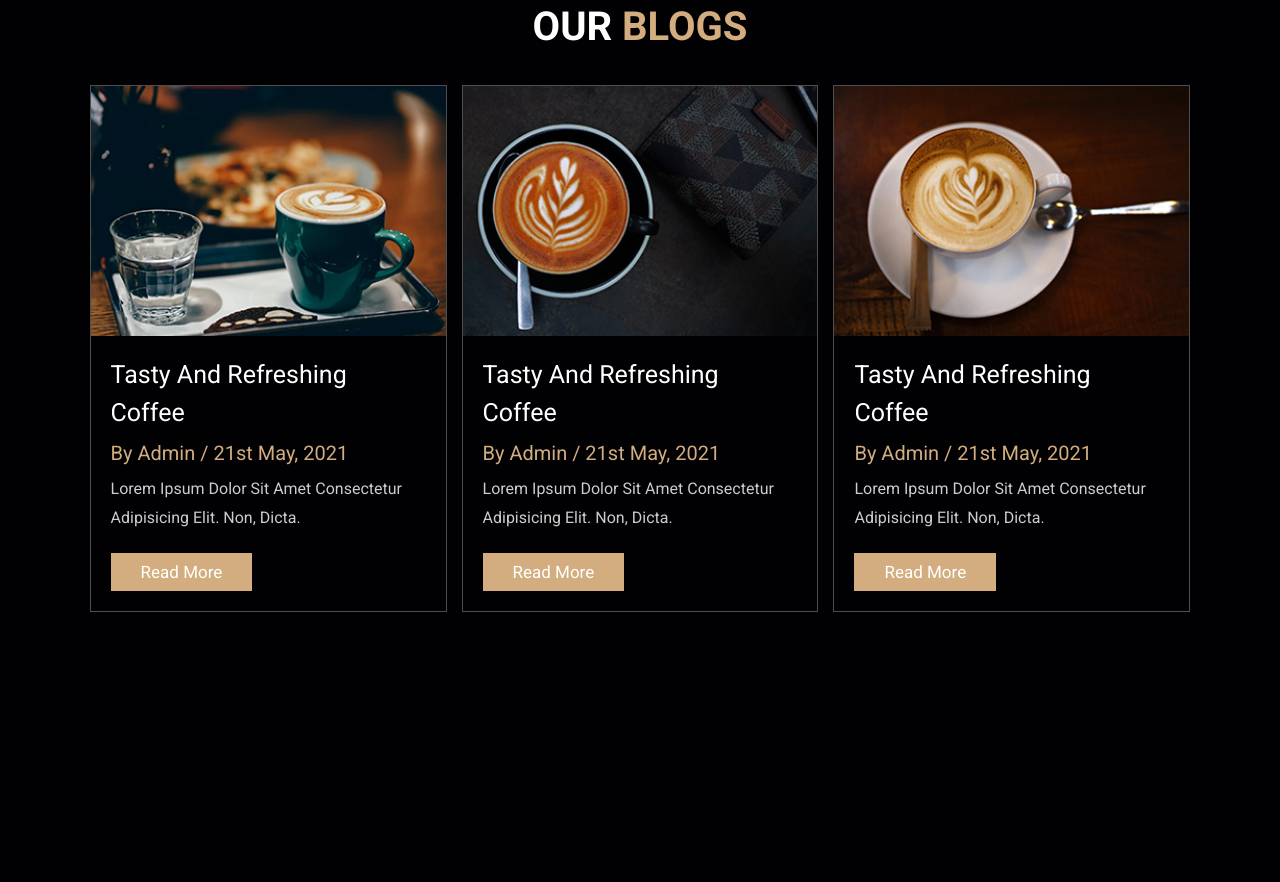
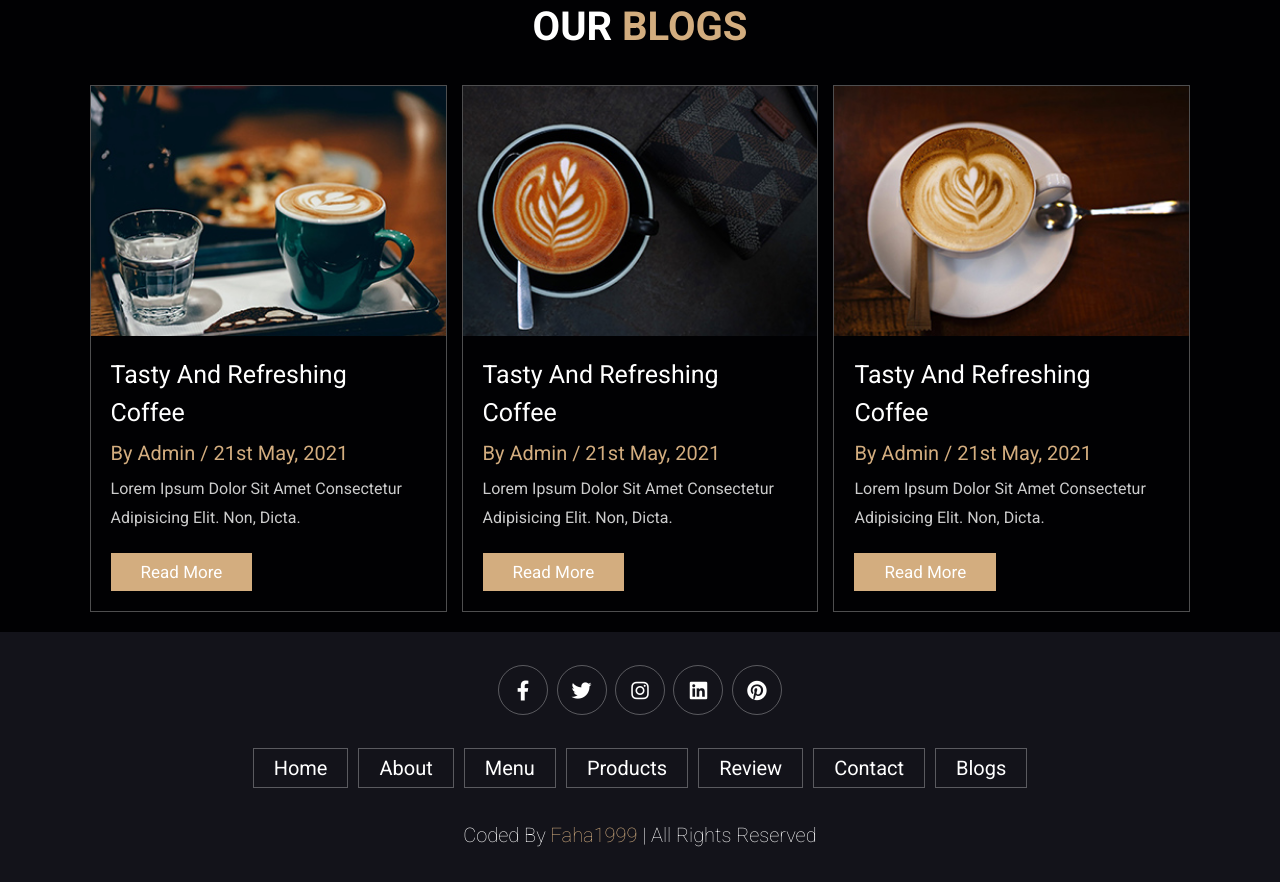
Before and after one commit to faha1999/coffee, a plain HTML site: page index.html in a window 1280 px wide. Shown: the part 3906-4788 px from the top of the page. Before the commit the page ends 4538 px from the top, so only its background shows below. Drawn offline with Linux system fonts and the light colour scheme.

Commit message:
footer added

```diff
--- /dev/null
+++ b/app/scss/_footer.scss
@@ -0,0 +1,53 @@
+.footer {
+  background: $black;
+  text-align: center;
+
+  .share {
+    padding: 1rem 0;
+
+    a {
+      height: 5rem;
+      width: 5rem;
+      line-height: 5rem;
+      font-size: 2rem;
+      color: #fff;
+      border: $border;
+      margin: 0.3rem;
+      border-radius: 50%;
+
+      &:hover {
+        background-color: $main-color;
+      }
+    }
+  }
+
+  .links {
+    display: flex;
+    justify-content: center;
+    flex-wrap: wrap;
+    padding: 2rem 0;
+    gap: 1rem;
+
+    a {
+      padding: 0.7rem 2rem;
+      color: #fff;
+      border: $border;
+      font-size: 2rem;
+
+      &:hover {
+        background: $main-color;
+      }
+    }
+  }
+
+  .credit {
+    font-size: 2rem;
+    color: #fff;
+    font-weight: lighter;
+    padding: 1.5rem;
+
+    span {
+      color: $main-color;
+    }
+  }
+}
--- a/app/scss/style.scss
+++ b/app/scss/style.scss
@@ -9,3 +9,4 @@
 @import './review';
 @import './contact';
 @import './blogs';
+@import './footer';
--- a/index.html
+++ b/index.html
@@ -377,8 +377,33 @@
     </section>
     <!-- End blogs -->
 
-    <!-- Start -->
-    <!-- End -->
+    <!-- Start footer -->
+    <section class="footer">
+
+        <div class="share">
+            <a href="#" class="fab fa-facebook-f"></a>
+            <a href="#" class="fab fa-twitter"></a>
+            <a href="#" class="fab fa-instagram"></a>
+            <a href="#" class="fab fa-linkedin"></a>
+            <a href="#" class="fab fa-pinterest"></a>
+        </div>
+
+        <div class="links">
+            <a href="#">home</a>
+            <a href="#">about</a>
+            <a href="#">menu</a>
+            <a href="#">products</a>
+            <a href="#">review</a>
+            <a href="#">contact</a>
+            <a href="#">blogs</a>
+        </div>
+
+        <div class="credit">Coded by <span>faha1999</span> | all rights reserved</div>
+
+    </section>
+    <!-- End footer -->
+
+
     <script src="./app/js/app.js"></script>
 </body>
 </html>
```
Also changed, not shown: app/css/style.min.css, 1 other file.
